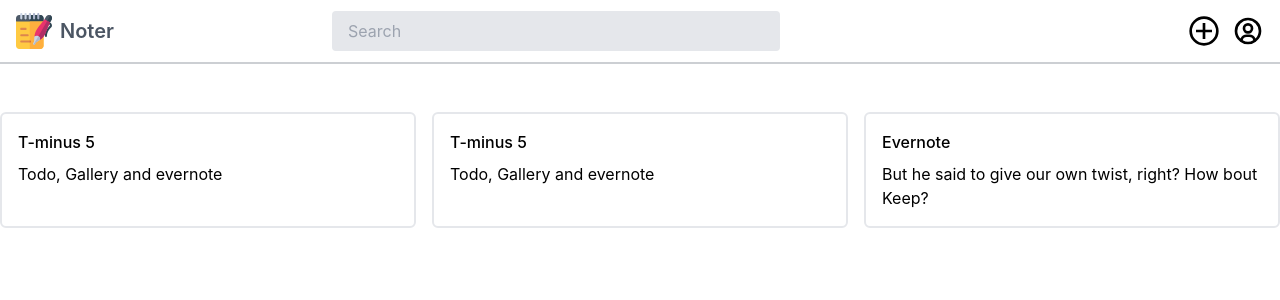
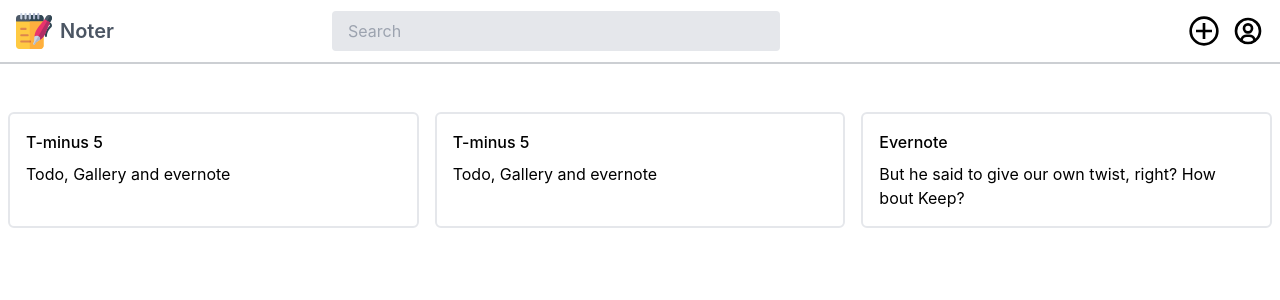
Before and after one commit to prasanna-rkumar/Noter, a React (Create React App) app: page / in a window 1280 px wide. Shown: the top 300 px of the page. Built offline with nearby package versions, Linux system fonts and the light colour scheme.

Commit message:
♻️ Added Types

```diff
--- a/src/components/Notes/EditNote.tsx
+++ b/src/components/Notes/EditNote.tsx
@@ -1,5 +1,5 @@
 import { motion } from "framer-motion";
-import { useEffect, useRef, useState } from "react";
+import { FC, useEffect, useRef, useState } from "react";
 import Note from "../../interfaces/note.interface";
 
 interface NoteClick {
@@ -7,7 +7,7 @@ interface NoteClick {
   onClick: React.MouseEventHandler<HTMLDivElement>;
 }
 
-const NoteModal = ({ note: propNote, onClick }: NoteClick) => {
+const NoteModal: FC<NoteClick> = ({ note: propNote, onClick }) => {
   const [note, setNote] = useState<Note>({
     ...propNote,
   });
--- a/src/components/Notes/index.tsx
+++ b/src/components/Notes/index.tsx
@@ -1,10 +1,10 @@
 import { motion, AnimatePresence, AnimateSharedLayout } from "framer-motion";
-import { useState } from "react";
+import { FC, useState } from "react";
 import Note from "../../interfaces/note.interface";
 import NoteModal from "./EditNote";
 
 
-const Notes = () => {
+const Notes:FC = () => {
   const [selected, setSelected] = useState(-1);
   const notes: Note[] = ([
     {
@@ -24,7 +24,7 @@ const Notes = () => {
     },
   ]);
   return (
-    <div>
+    <div className="mx-2">
       <AnimateSharedLayout type="switch">
         <ul className="grid grid-cols-1 sm:grid-cols-2 md:grid-cols-3 gap-4 mt-28">
           {notes.map((datum, index) => {
```
